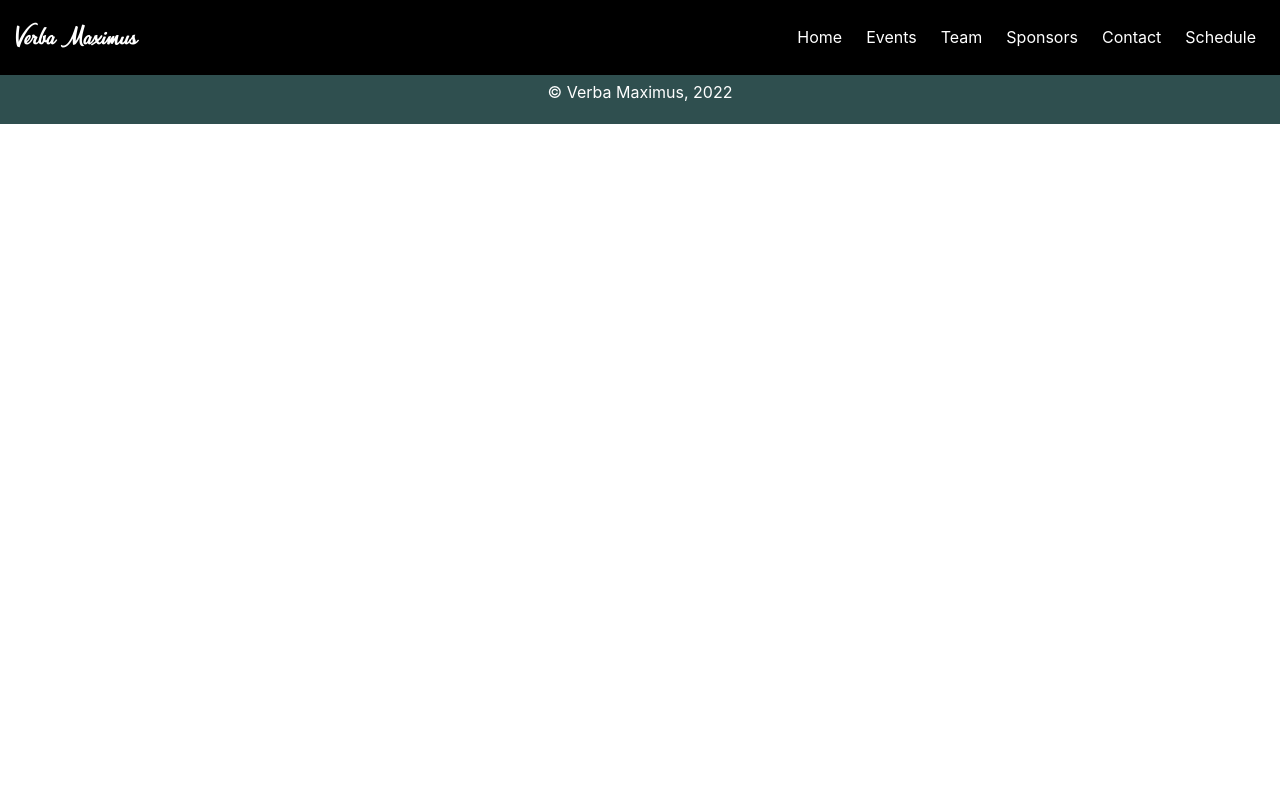
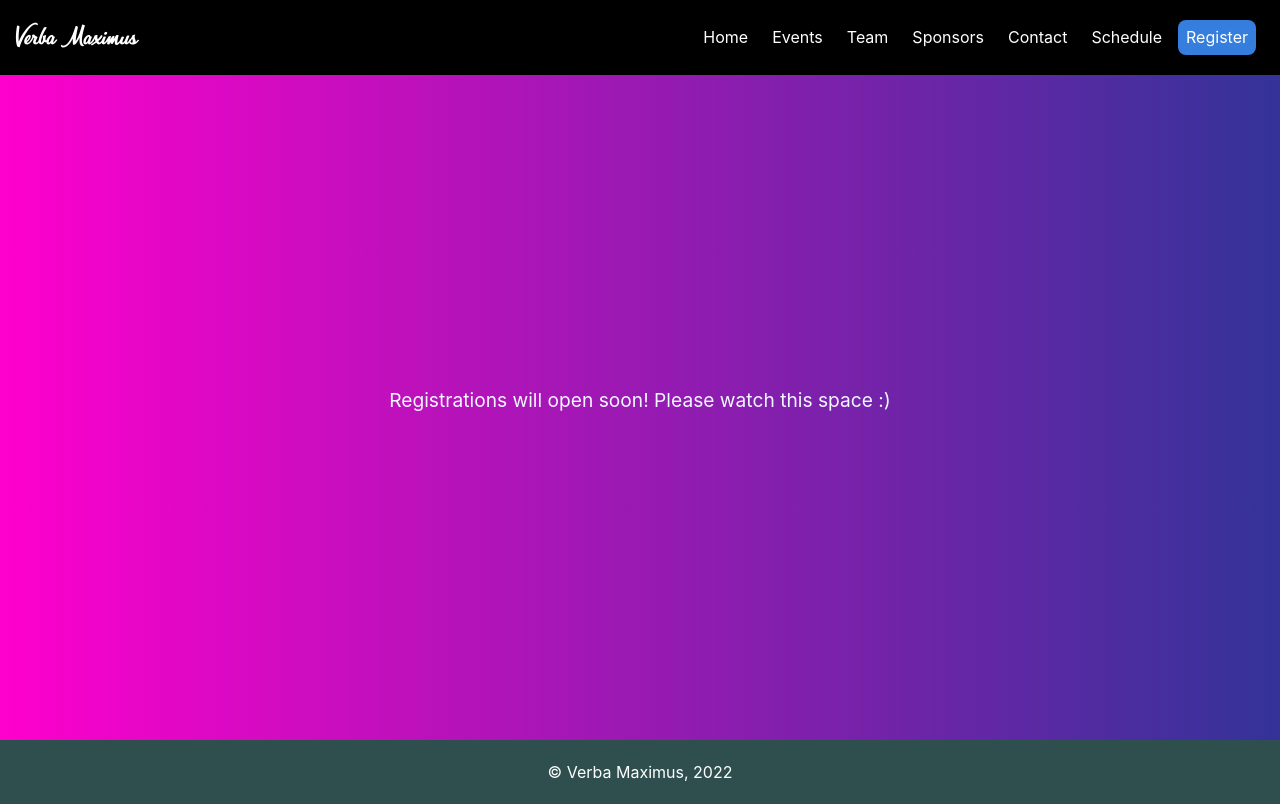
Before and after one commit to verbamaximus/vmwebsite, a React (Create React App) app: page /#/Register in a window 1280 px wide. Built offline with nearby package versions, Linux system fonts and the light colour scheme.

Commit message:
Add register landing page

```diff
--- a/src/App.css
+++ b/src/App.css
@@ -151,6 +151,17 @@ h1 {
   z-index: 1000;
 }
 
+.h-reg-link {
+  color: white;
+  margin-right: 1.5em;
+  text-decoration: none;
+  z-index: 1000;
+}
+
+.h-reg-link:hover {
+  background-color: #96ccff;
+}
+
 .h-link:hover {
   color:cornflowerblue;
 }
@@ -178,3 +189,13 @@ h1 {
   flex-direction: column;
   justify-content: space-evenly;
 }
+
+.custom {
+  display: flex;
+  flex-direction: column;
+  justify-content: center;
+  align-items: center;
+  height: 85vh;
+  font-size: larger;
+  color: aliceblue;
+}
--- a/src/App.js
+++ b/src/App.js
@@ -13,6 +13,7 @@ import Contact from './Pages/Contact';
 import { HashRouter as Router, Route, Routes } from 'react-router-dom';
 import Footer from './Components/Footer';
 import Header from './Components/Header';
+import Register from './Pages/Register';
 
 
 function App() {
@@ -29,6 +30,7 @@ function App() {
               <Route path="/Schedule" element={<Schedule />} />
               <Route path="/Sponsors" element={<Sponsors />} />
               <Route path="/Contact" element={<Contact />} />
+              <Route path="/Register" element={<Register />} />
             </Routes>
           </div>
           <Footer/>
--- a/src/Components/Header.js
+++ b/src/Components/Header.js
@@ -13,6 +13,7 @@ export default function Header() {
                 <Link className="h-link" to="/Sponsors">Sponsors</Link>
                 <Link className="h-link" to="/Contact">Contact</Link>
                 <Link className="h-link" to="/Schedule">Schedule</Link>
+                <Link className="h-reg-link bg-blue br3 pa2 nl2 nt2 nb2" to="/Register">Register</Link>
             </div>
         </div>
     )
--- a/src/Pages/Home.js
+++ b/src/Pages/Home.js
@@ -52,6 +52,7 @@ function Home() {
                   </div>
                 </div>
                 <div className="bt bb tc mw7 center mt4 bg-white">
+                  <Link className="f6 f5-l link bg-animate black-80 hover-bg-purple dib pa3 ph4-l" to="/Register">Register</Link>
                   <Link className="f6 f5-l link bg-animate black-80 hover-bg-purple dib pa3 ph4-l" to="/Events">Events</Link>
                   <Link className="f6 f5-l link bg-animate black-80 hover-bg-purple dib pa3 ph4-l" to="/Team">Team</Link>
                   <Link className="f6 f5-l link bg-animate black-80 hover-bg-purple dib pa3 ph4-l" to="/Sponsors">Sponsors</Link>
--- /dev/null
+++ b/src/Pages/Register.js
@@ -0,0 +1,7 @@
+export default function Register() {
+    return (
+        <div className="pa4 custom">
+            Registrations will open soon! Please watch this space :)
+        </div>
+    )
+  }
```
